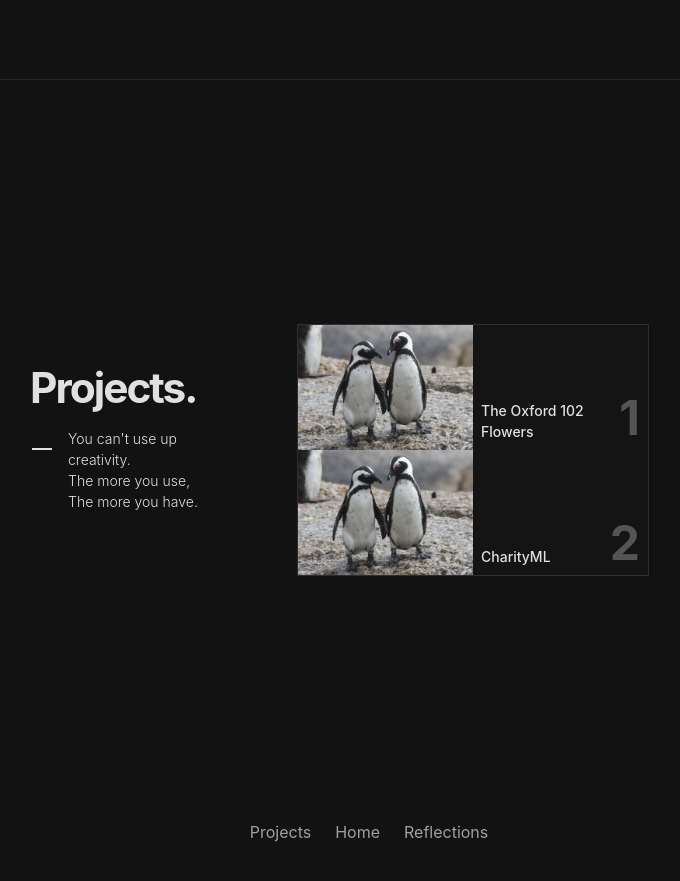
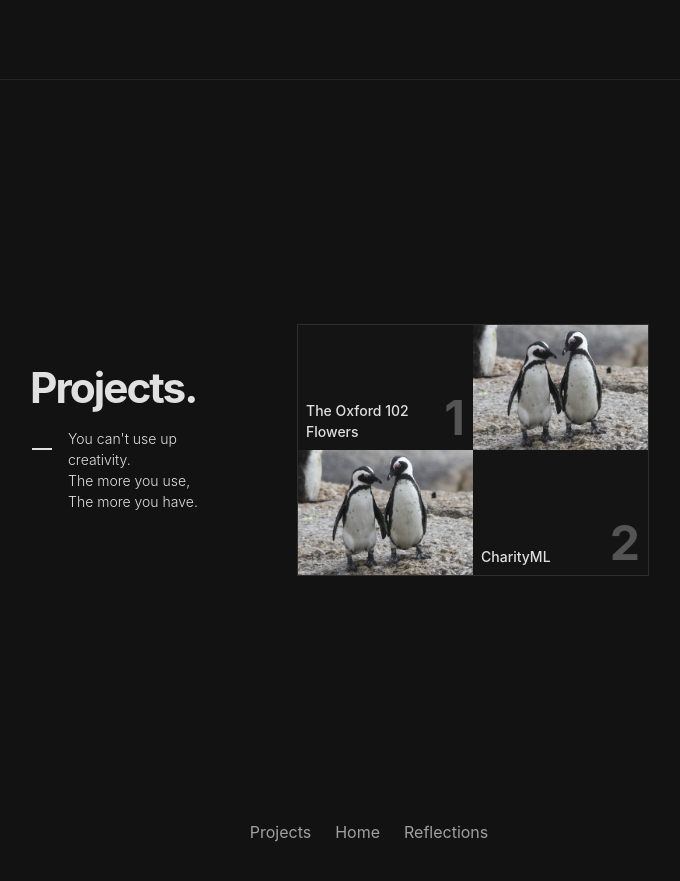
Before and after one commit to f-atisai/f-atisai.github.io, a Jekyll site: the page built from index.html, in a window 1280 px wide. Shown: the top 881 px of the page, without its empty margins (271-951 px from the left). Built offline with Jekyll 4.4.1, drawn with Linux system fonts in a browser that asks for light colours.

Commit message:
feat: alternate image position for each row

```diff
--- a/_includes/projects.html
+++ b/_includes/projects.html
@@ -23,7 +23,6 @@
     <div class="tiles">
       {% for project in site.projects %}
       <div class="tile">
-        <div class="tile__child">
         <img
           src="/assets/images/{{ project.image }}"
           alt="{{ project.image }}"
@@ -37,8 +36,8 @@
           </div>
         </a>
       </div>
-      </div>
       {% endfor %}
+
       <!-- <div class="tile">
         <div class="tile__child">
           <img
--- a/_sass/layouts.scss
+++ b/_sass/layouts.scss
@@ -114,12 +114,14 @@
 }
 
 .tile {
-  &__child {
-    display: flex;
+  display: flex;
+
+  & > * {
+    flex-basis: 100%;
   }
 
-  &__child > * {
-    flex-basis: 100%;
+  &:nth-child(odd) {
+    flex-direction: row-reverse;
   }
 
   &__img {
```
Lines whose indentation alone changed are shown as unchanged.
